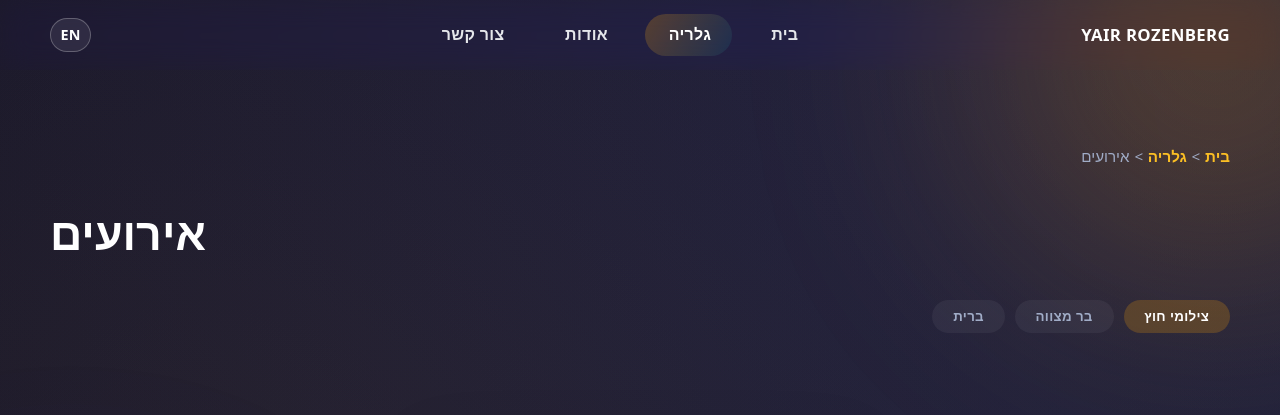
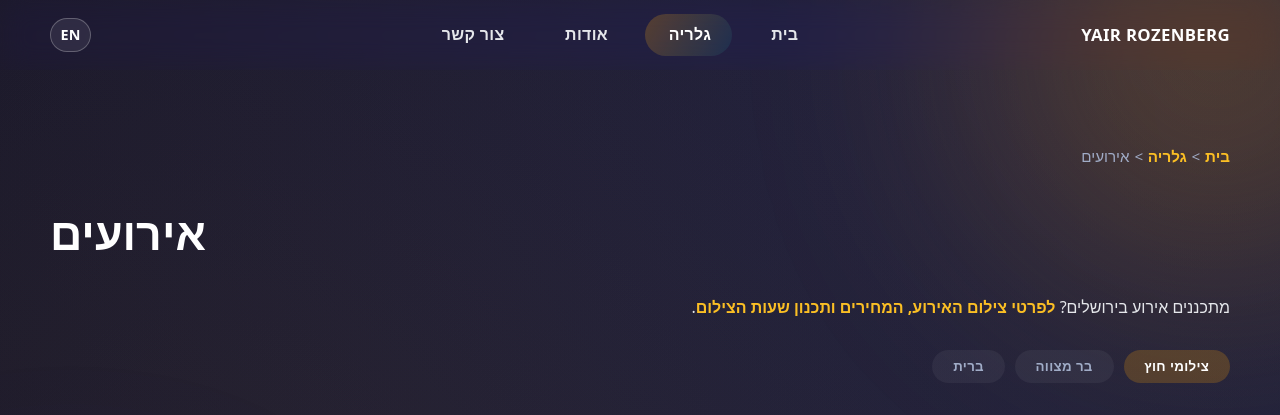
Before and after one commit to 005yro-netizen/yairphotography, a plain HTML site: page gallery-events.html in a window 1280 px wide. Shown: the top 415 px of the page. Drawn offline with Linux system fonts and the light colour scheme.

Commit message:
Link event galleries to Jerusalem service and pricing information

```diff
--- a/gallery-events.html
+++ b/gallery-events.html
@@ -50,6 +50,7 @@
 
   <header class="page-header">
     <h1>גלריית אירועים</h1>
+    <p>מתכננים אירוע בירושלים? <a href="event-photographer-jerusalem.html">לפרטי צילום האירוע, המחירים ותכנון שעות הצילום</a>.</p>
   </header>
 
   <!-- Tabs for sub-categories -->
```
Also changed, not shown: en/gallery-events.html (+1 -0 lines).
